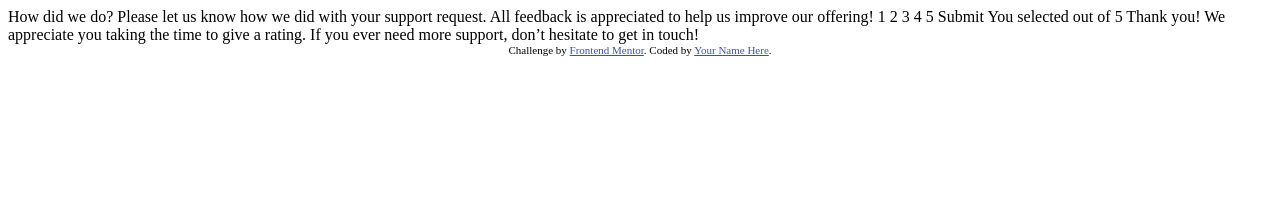
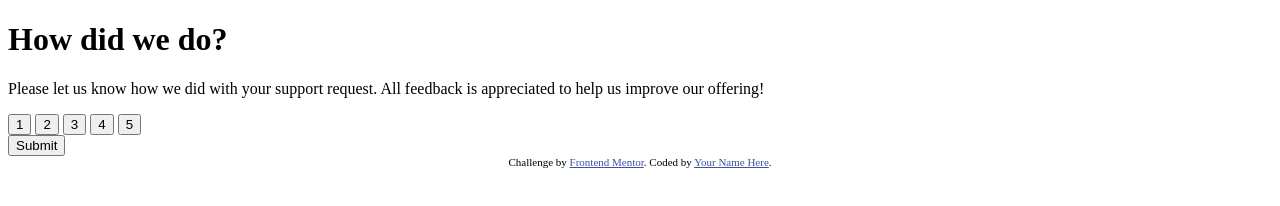
Before and after one commit to leozizz/interactive-rating-component-main, a plain HTML site: page index.html in a window 1280 px wide. Drawn offline with Linux system fonts and the light colour scheme.

Commit message:
first  structure

```diff
--- a/index.html
+++ b/index.html
@@ -5,6 +5,9 @@
   <meta name="viewport" content="width=device-width, initial-scale=1.0"> <!-- displays site properly based on user's device -->
 
   <link rel="icon" type="image/png" sizes="32x32" href="./images/favicon-32x32.png">
+
+  <link rel="stylesheet" href="src/style/index.css">
+  <script src="src/js/index.js" defer></script>
 
   <title>Frontend Mentor | Interactive rating component</title>
 
@@ -15,28 +18,46 @@
   </style>
 </head>
 <body>
-
-  <!-- Rating state start -->
-
-  How did we do?
-
-  Please let us know how we did with your support request. All feedback is appreciated
-  to help us improve our offering!
-
-  1 2 3 4 5
-
-  Submit
-
-  <!-- Rating state end -->
+  <main>
+      <!-- Rating state start -->
+      <div class="card">
+        <h1>How did we do?</h1>
+        <p>
+          Please let us know how we did with your support request. All feedback is appreciated
+          to help us improve our offering!
+        </p>
+        <div class="button-container">
+          <button class="button">
+            1
+          </button>
+          <button class="button">
+            2
+          </button>
+          <button class="button">
+            3
+          </button>
+          <button class="button">
+            4
+          </button>
+          <button class="button">
+            5
+          </button>
+        </div>
+        <button class="submit-button">
+          Submit
+        </button>
+      </div>
+      <!-- Rating state end -->
+  </main>
 
   <!-- Thank you state start -->
-
-  You selected <!-- Add rating here --> out of 5
+<!--
+  You selected  out of 5
 
   Thank you!
 
   We appreciate you taking the time to give a rating. If you ever need more support,
-  don’t hesitate to get in touch!
+  don’t hesitate to get in touch! -->
 
   <!-- Thank you state end -->
 
```
Also changed, not shown: src/js/index.js (added), src/style/index.css (added), 1 other file.
